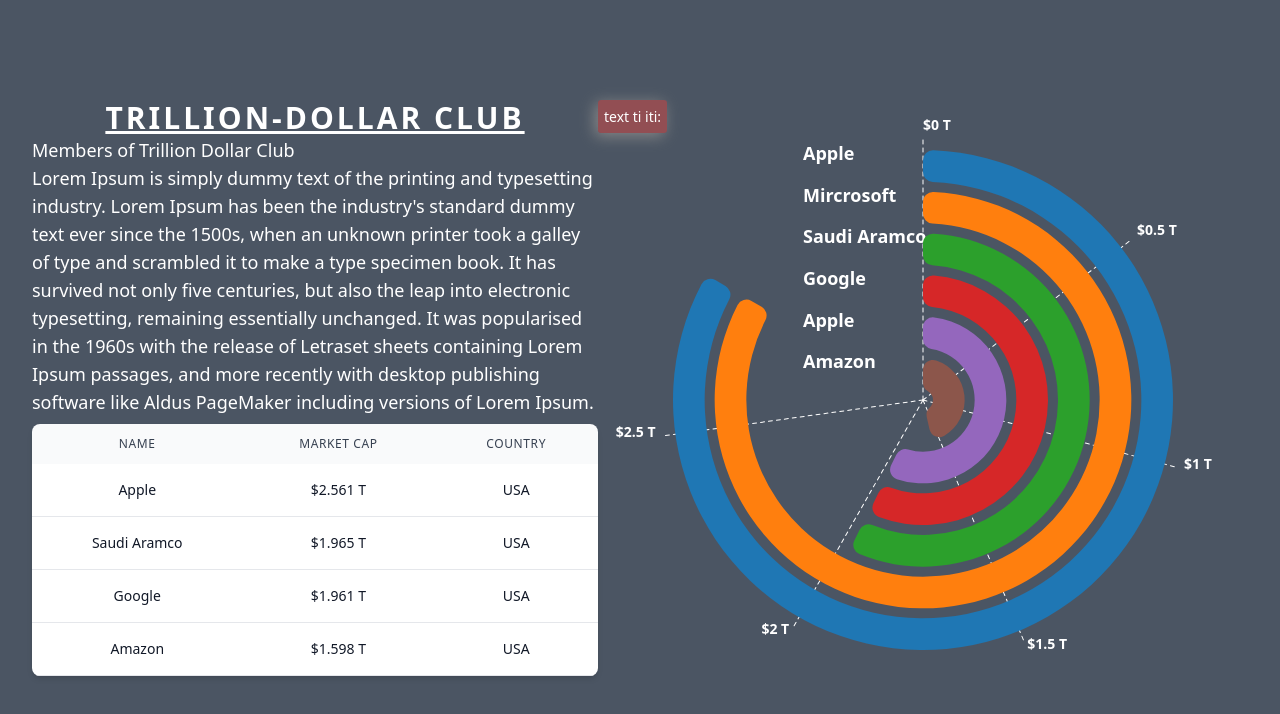
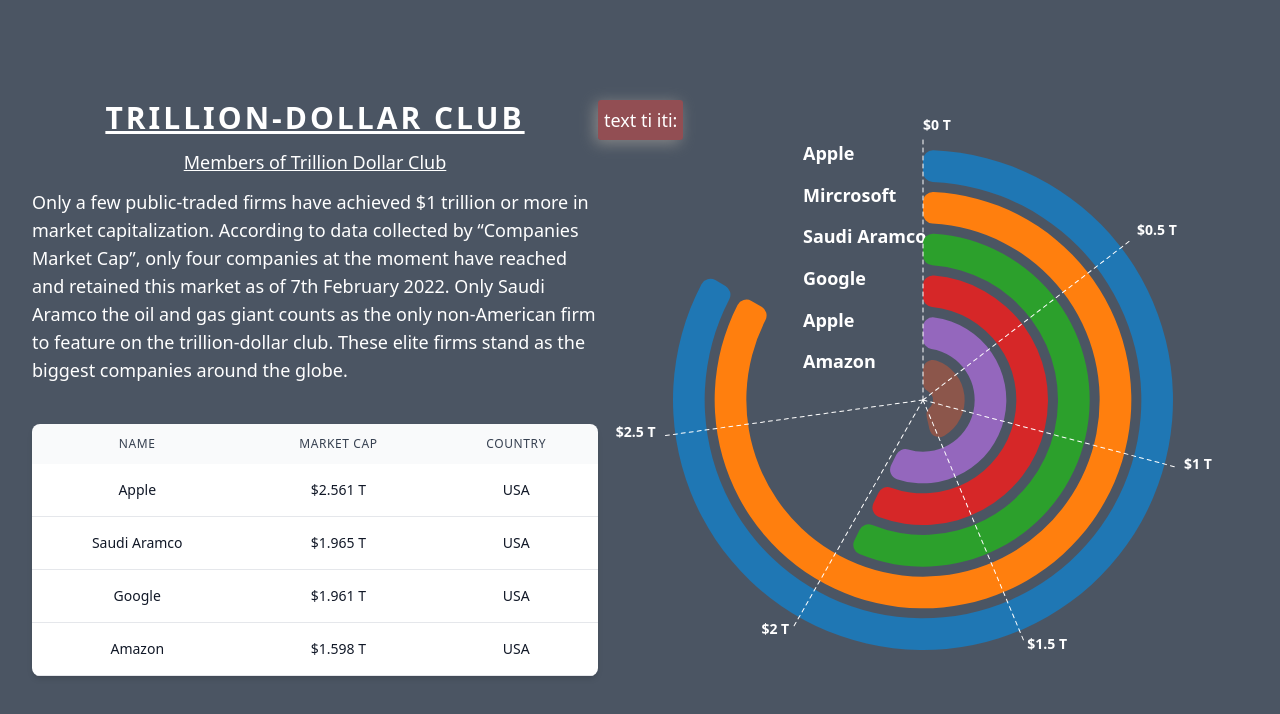
Before and after one commit to simbamkenya/radial-chart-d3, a React (Create React App) app: page / in a window 1280 px wide. Shown: the top 714 px of the page. Built offline with nearby package versions, Linux system fonts and the light colour scheme.

Commit message:
fixing dependencyc npm fix audit

```diff
--- a/package.json
+++ b/package.json
@@ -6,6 +6,7 @@
     "@testing-library/jest-dom": "^5.16.1",
     "@testing-library/react": "^12.1.2",
     "@testing-library/user-event": "^13.5.0",
+    "d3": "^7.3.0",
     "react": "^17.0.2",
     "react-dom": "^17.0.2",
     "react-scripts": "5.0.0",
--- a/src/App.js
+++ b/src/App.js
@@ -5,20 +5,23 @@
 function App() {
   return (
     <div className="antialiased bg-gray-600 min-h-screen flex justify-center items-center">
-      <div className='flex px-8 py-4'>
-        <div>
+      <div className='mx-auto flex px-8 py-4'>
+        <div className=''>
           <div>
-            <h1 className='flex-none text-3xl underline text-white font-bold uppercase text-center tracking-widest space-y-4'>Trillion-Dollar Club</h1>
-            <h1 className='text-white text-lg font-medium'>Members of Trillion Dollar Club</h1>
-            <p className='tracking-6 text-lg text-white'>Lorem Ipsum is simply dummy text of the printing and typesetting industry.
-               Lorem Ipsum has been the industry's standard dummy text ever since the 1500s,
-                when an unknown printer took a galley of type and scrambled it to make a type specimen book.
-                It has survived not only five centuries, but also the leap into electronic typesetting,
-                remaining essentially unchanged. It was popularised in the 1960s with the release of Letraset
-                sheets containing Lorem Ipsum passages, and more recently with desktop publishing software like
-                Aldus PageMaker including versions of Lorem Ipsum.</p>
-          </div>
-          <div className='flex flex-col'>
+            <div>
+              <h1 className='flex-none text-3xl underline text-white font-bold uppercase text-center tracking-widest space-y-4'>Trillion-Dollar Club</h1>
+              <h1 className='text-white text-lg font-medium text-center underline py-3 '>Members of Trillion Dollar Club</h1>
+              <p className='tracking-6 text-lg text-white'>
+              Only a few public-traded firms have achieved $1 trillion or more in market capitalization.
+               According to data collected by “Companies Market Cap”, only four companies at the moment
+               have reached and retained this market as of 7th February 2022. Only Saudi Aramco the oil
+               and gas giant counts as the only non-American firm to feature on the trillion-dollar club.
+                These elite firms stand as the biggest companies around the globe.</p>
+            </div>
+
+
+            <div>
+            <div className='flex flex-col mt-8'>
           <div className='overflow-x-auto sm:-mx-6 lg:-mx-8'>
           <div className='inline-block py-2 min-w-full sm:px-6 lg:px-8'>
             <div className='overflow-hidden shadow-md sm:rounded-lg'>
@@ -57,10 +60,15 @@
           </div>
           </div>
         </div>
+            </div>
+          </div>
+
         </div>
 
         <div className='flex justify-center items-center'>
-        <Radial/>
+          <div className='6'>
+           <Radial/>
+          </div>
         </div>
       </div>
     </div>
--- a/src/components/Radial.js
+++ b/src/components/Radial.js
@@ -12,26 +12,32 @@
         {
           name: "Apple",
           value : 2.861,
+          country: 'USA'
         },
         {
           name: "Mircrosoft",
           value: 2.861,
+          country: 'USA'
         },
         {
           name : "Saudi Aramco",
           value : 1.965,
+          country: 'Saudi Arabia'
         },
         {
           name : "Google",
           value : 1.961,
+          country: 'USA'
         },
         {
           name : "Apple",
           value : 1.965,
+          country: 'USA'
         },
         {
           name : "Amazon",
           value: 1.598,
+          country: 'USA'
         },
 
       ]
@@ -84,7 +90,7 @@
         tooltip.style('left', (e.pageX + 10) + 'px')
             .style('top', (e.pageY - 25) + 'px')
             .style('display', 'inline-block')
-            .html(`${e.name}: ${e.value}`)
+            .html(`${e.name}: $${e.value} T <br/> ${e.country}`)
 
             console.log(e.value)
     }
@@ -96,8 +102,8 @@
 
 
     return (
-            <div id='svgcontainer'>
-                <div className='tooltip'>text ti iti: </div>
+            <div id='svgcontainer border-4 bg-red-200'>
+                <div className='tooltip font-medium text-lg px-2 py-2'>text ti iti: </div>
             <svg width={width} height={height} className='fill-white'>
                 <g transform={`translate(${width/2},${height/2})`}>
                     {data.map((d,i)=> (
@@ -108,18 +114,21 @@
                         </g>
                     ))}
 
-                    {ticks.map((d,i) => (
-                        <g className='a axis' transform={`rotate(${rad2deg(scale(d)) - 90})`}>
-                            <line x2={chartRadius} style={{strokeDasharray: 4, stroke: 'white', strokeLinecap:"round"}}/>
-                            <text className='font-bold text-gray-500' style={{textAnchor: (scale(d) >= PI && scale(d) < 2 * PI ? 'end': null)}}x={chartRadius + 10} transform={`rotate(${90 - rad2deg(scale(d))},${chartRadius+ 10},0)`}>${d} T</text>
-                        </g>
-                    ))}
                     {data.map((d,i) => (
                         <g className='data'>
                             {/* {console.log(arcGenerator(d))} */}
+
                             <path onMouseOut={handleMouseOut} onMouseMove={() => handleMouseMove(d)} d={arcGenerator({innerRadius: getInnerRadius(i), outerRadius: getOuterRadius(i), startAngle: 0, endAngle: scale(d.value) })} style={{fill: color(d)}} className='arc'/>
+                            {/* <text x={chartRadius -120} transform={`rotate(${rad2deg(90 * 0.3 * i) - 90})`}>00000000</text> */}
                             {/* {console.log(arcGenerator(d))} */}
                             {/* {console.log(arcGenerator({innerRadius: getInnerRadius(i), outerRadius: getOuterRadius(i), endAngle: scale(d) }))} */}
+                        </g>
+                    ))}
+
+                    {ticks.map((d,i) => (
+                        <g className='a axis' transform={`rotate(${rad2deg(scale(d)) - 90})`}>
+                            <line x2={chartRadius} style={{strokeDasharray: 4, stroke: 'white', strokeLinecap:"round", zIndex:999}}/>
+                            <text className='font-bold text-gray-500' style={{textAnchor: (scale(d) >= PI && scale(d) < 2 * PI ? 'end': null)}}x={chartRadius + 10} transform={`rotate(${90 - rad2deg(scale(d))},${chartRadius+ 10},0)`}>${d} T</text>
                         </g>
                     ))}
                 </g>
--- a/src/index.css
+++ b/src/index.css
@@ -24,6 +24,9 @@
   fill: none;
   stroke-width: 1;
 }
+/* .a .axis > line {
+  z-index: 999;
+} */
 
 .tooltip {
   position: absolute;
```
Also changed, not shown: 1 other file (tests, documents, lock files or other folders).
